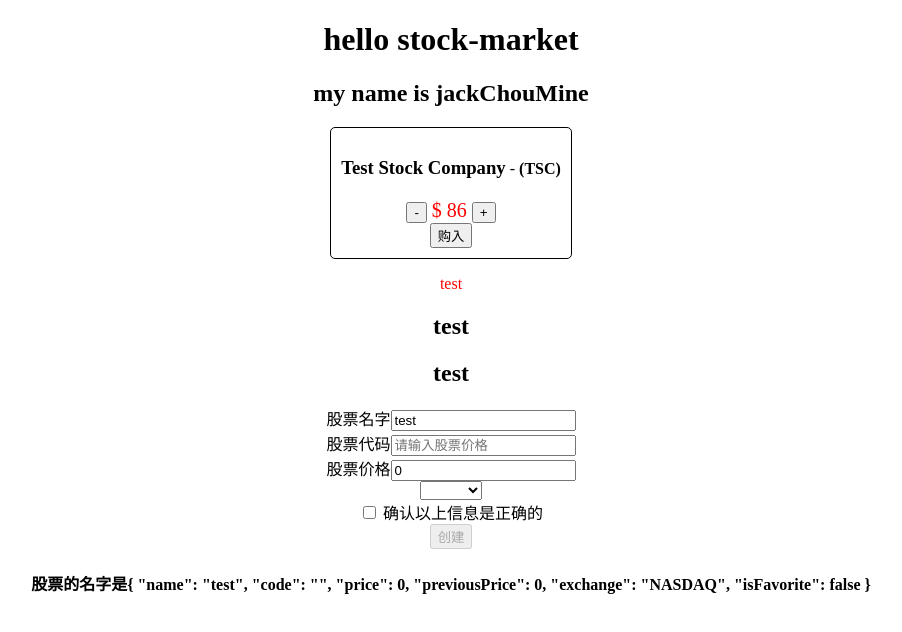
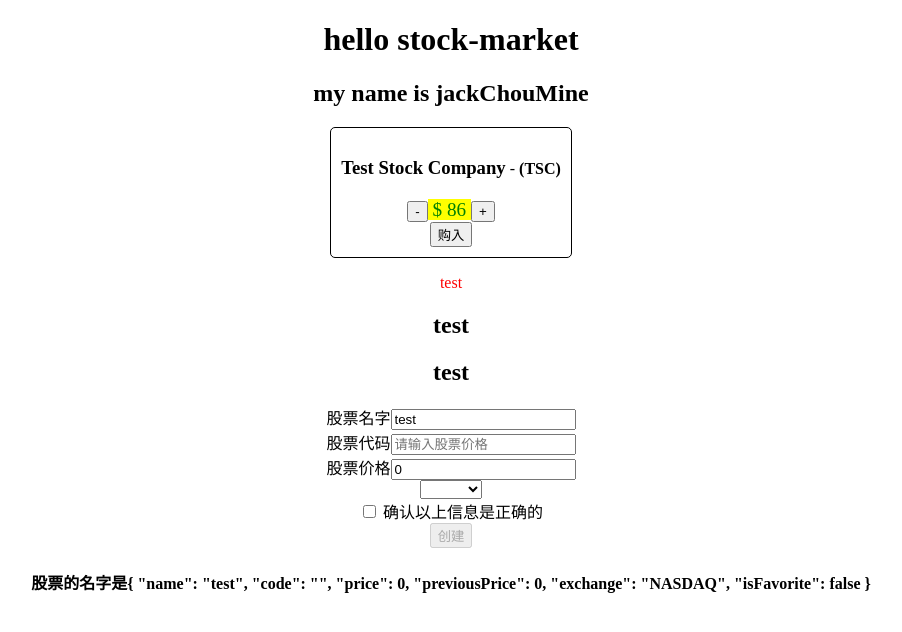
Before and after one commit to jackchoumine/stock-market, an Angular app: page / in a window 1280 px wide. Shown: the top 632 px of the page, without its empty margins (189-1091 px from the left). Built offline with nearby package versions, Linux system fonts and the light colour scheme.

Commit message:
ngClass 指令

```diff
--- a/src/app/stock/stock-item/stock-item.component.html
+++ b/src/app/stock/stock-item/stock-item.component.html
@@ -2,7 +2,7 @@
  * @Description: 组件模板
  * @Date: 2020-09-29 01:33:58 +0800
  * @Author: JackChouMine
- * @LastEditTime: 2020-10-03 18:20:44 +0800
+ * @LastEditTime: 2020-10-05 13:38:01 +0800
  * @LastEditors: JackChouMine
 -->
 <div class="stock-container">
@@ -14,7 +14,8 @@
   <!-- 属性绑定语法 [dom属性] = "表达式" 不会覆盖现有的class -->
   <div>
     <button (click)="reduce()">-</button>
-    <span class="price" [class]="stock.isPositiveChange?'positive':'negative'">
+    <!-- [class]="stock.isPositiveChange?positive:'negative'" -->
+    <span class="price" [ngClass]="stockClass">
       $ {{stock.price}}
     </span>
     <button (click)="add()">+</button>
--- a/src/app/stock/stock-item/stock-item.component.scss
+++ b/src/app/stock/stock-item/stock-item.component.scss
@@ -21,3 +21,13 @@
 .negative {
   color: green
 }
+
+.large-change {
+  font-size: 1.2em;
+  background-color: yellow;
+}
+
+.small-change {
+  font-size: 0.8em;
+  background-color: antiquewhite;
+}
--- a/src/app/stock/stock-item/stock-item.component.ts
+++ b/src/app/stock/stock-item/stock-item.component.ts
@@ -2,7 +2,7 @@
  * @Description: 股票组件
  * @Date: 2020-09-29 01:33:58 +0800
  * @Author: JackChouMine
- * @LastEditTime: 2020-10-04 20:58:02 +0800
+ * @LastEditTime: 2020-10-05 13:40:44 +0800
  * @LastEditors: JackChouMine
  */
 import { Component, OnInit } from '@angular/core';
@@ -16,6 +16,8 @@ export class StockItemComponent implements OnInit {
   // TODO 把数据封装到一个模型类里，方便集中管理
   // 事件处理函数还是定义在组件中
   public stock: Stock;
+  public stockClass: object; // 声明一个为对象的成员属性来保存类对象
+  public positive = 'positive';
   constructor() {
     console.log('hello constructor');
   }
@@ -23,19 +25,28 @@ export class StockItemComponent implements OnInit {
   ngOnInit(): void {
     console.log('OnInit');
     this.stock = new Stock('Test Stock Company', 'TSC', 86, 90);
+    // 初始化
+    const diff = (this.stock.price / this.stock.previousPrice) - 1;
+    const largeChange = Math.abs(diff) > 0.01;
+    this.stockClass = {
+      positive: this.stock.isPositiveChange(),
+      negative: !this.stock.isPositiveChange(),
+      'large-change': largeChange, // 属性不符合JS的属性要求时，添加字符引号
+      'small-change': !largeChange,
+    };
   }
-  // tslint:disable-next-line: typedef
-  reduce() {
+
+  reduce(): void {
     this.stock.previousPrice = this.stock.price;
     this.stock.price = (this.stock.price - 5);
   }
-  // tslint:disable-next-line: typedef
-  add() {
+
+  add(): void {
     this.stock.previousPrice = this.stock.price;
     this.stock.price = (this.stock.price + 5);
   }
-  // tslint:disable-next-line: typedef
-  toggleFavorite(event, param) {
+
+  toggleFavorite(event, param): void {
     console.log('用户点击了', event);
     console.log('函数参数', param);
     event.preventDefault();
```
Also changed, not shown: 1 other file (tests, documents, lock files or other folders).
